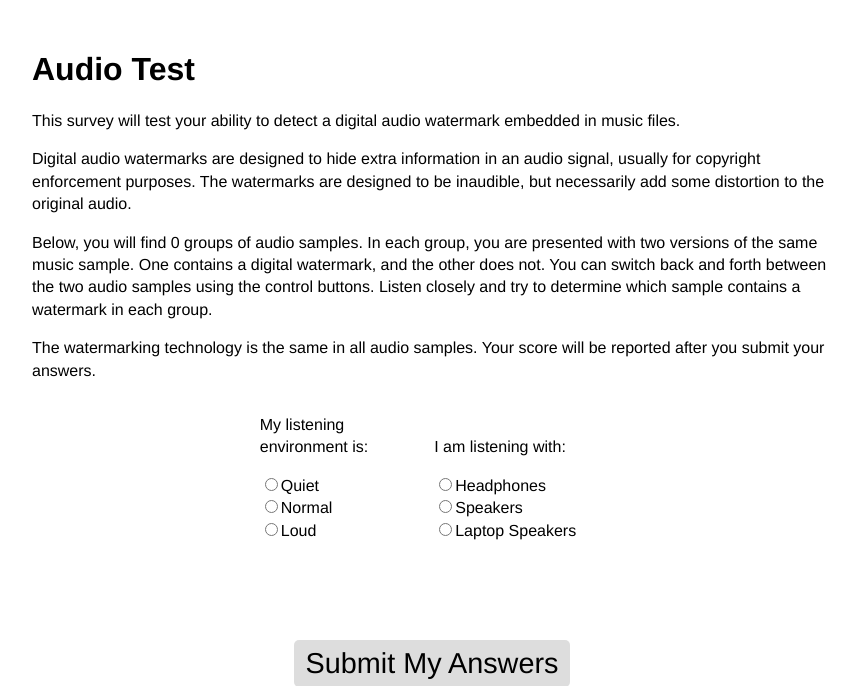
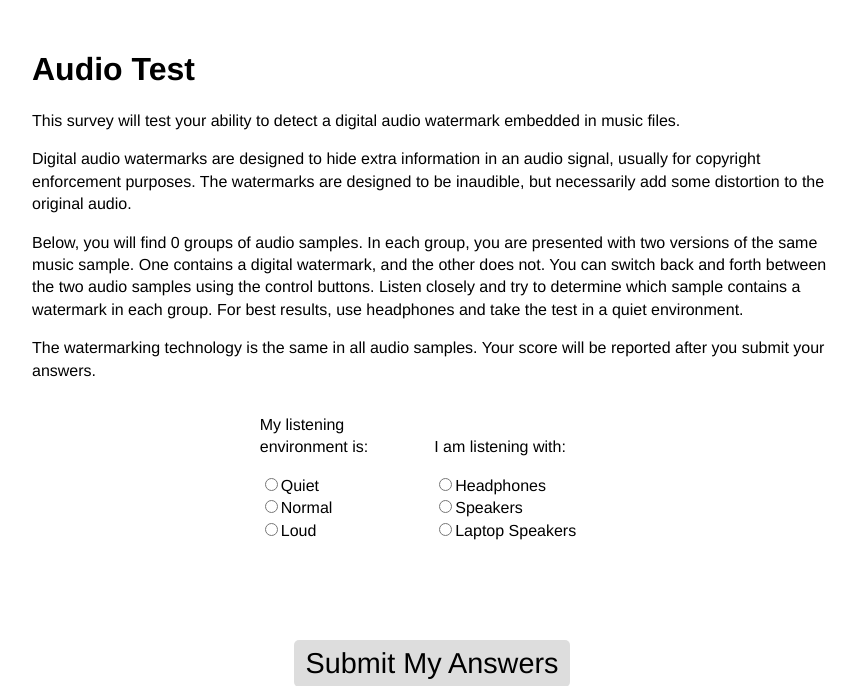
Before and after one commit to mmontag/audio-listening-test, a PHP site: page / in a window 1280 px wide. Shown: the top 686 px of the page, without its empty margins (208-1065 px from the left). Run offline with PHP 8.4, Linux system fonts and the light colour scheme; data that the repository does not hold is empty; a stand-in replaces the project's code that opens the database connection; some libraries are stand-ins or nearby versions.

Commit message:
Quiet environment

```diff
--- a/index.php
+++ b/index.php
@@ -77,7 +77,7 @@ if(isset($_POST['token'])) {
     two versions of the same music sample. One
     contains a digital watermark, and the other does not. You can switch back and forth between the two audio
     samples using the control buttons. Listen closely and try to determine which sample contains a watermark
-    in each group.
+    in each group. For best results, use headphones and take the test in a quiet environment.
   <p>
     The watermarking technology is the same in all audio samples.
     Your score will be reported after you submit your answers.
```
